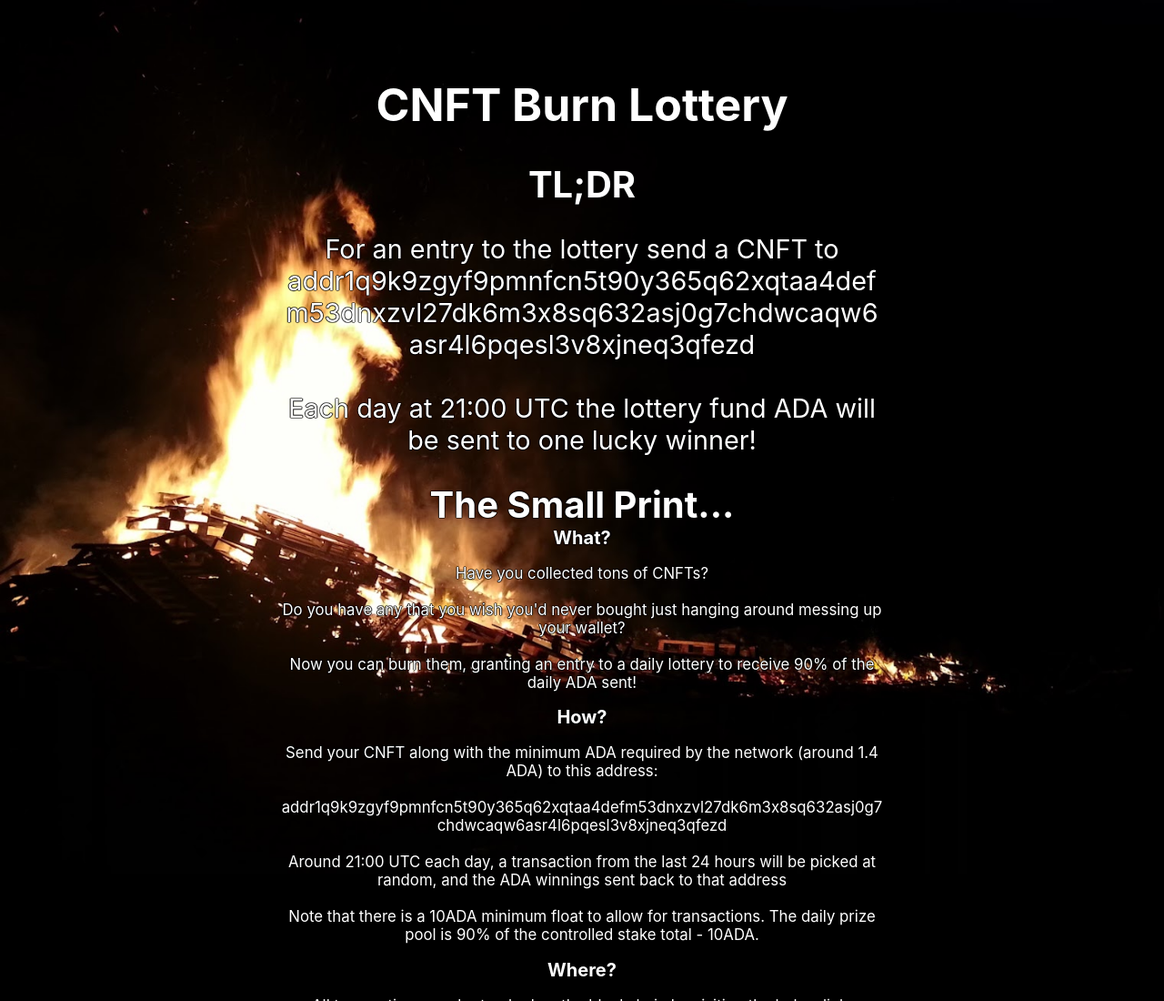
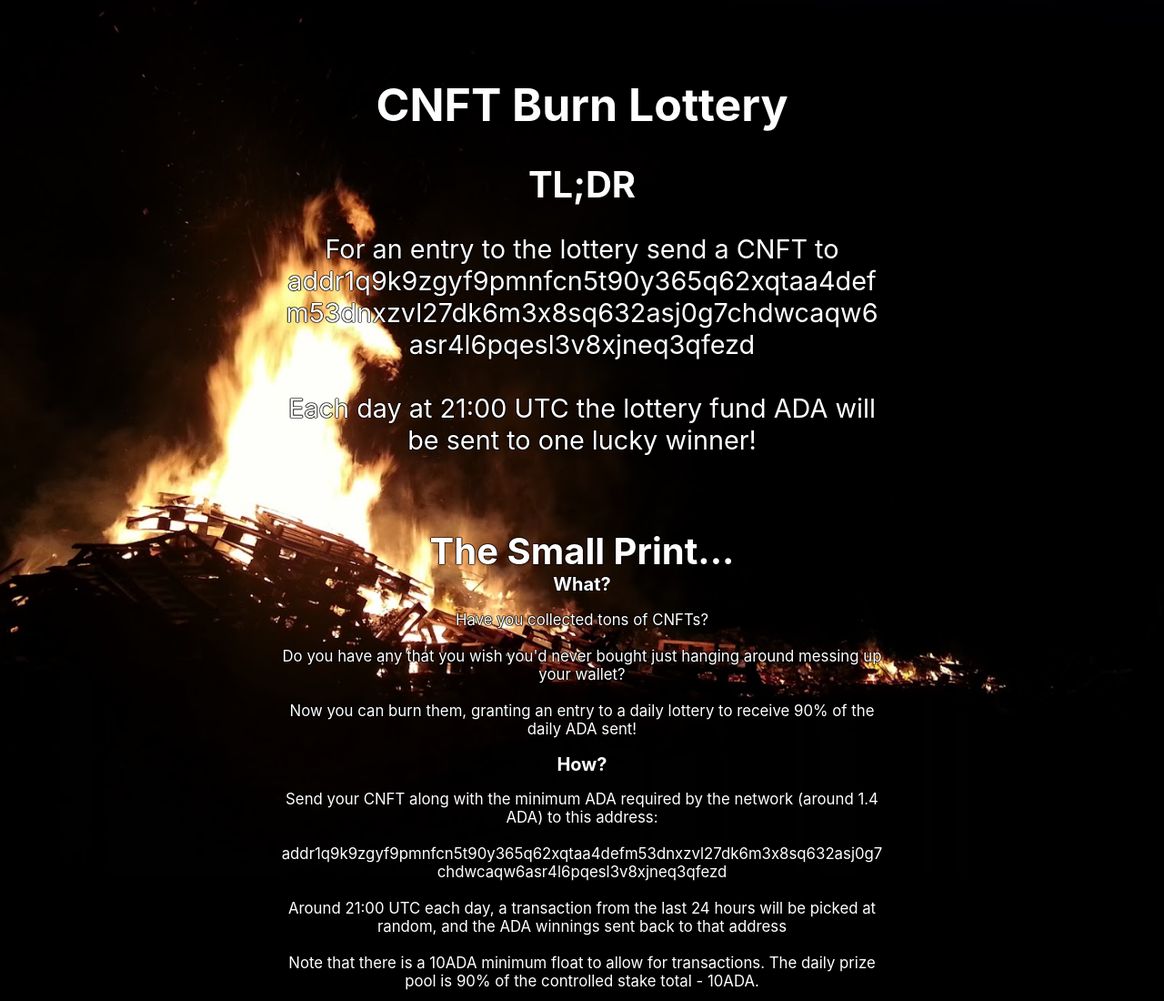
Before and after one commit to hookmanuk/cnftburnlottery, a plain HTML site: page index.html in a window 1280 px wide. Shown: the top 1100 px of the page at 91% size. Drawn offline with Linux system fonts and the light colour scheme.

Commit message:
Update index.html

```diff
--- a/index.html
+++ b/index.html
@@ -43,7 +43,7 @@
                 Each day at 21:00 UTC the lottery fund ADA will be sent to one lucky winner!
             <br></p>
         </div>
-        <div class="sectiontitle">
+        <div class="sectiontitle" style="margin-top: 80px;">
                 The Small Print...
         </div>
         <div class="smallprint" style="
```
